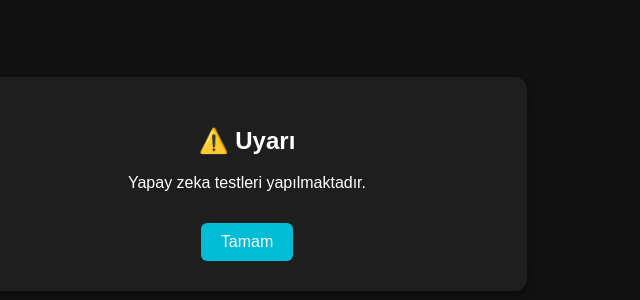
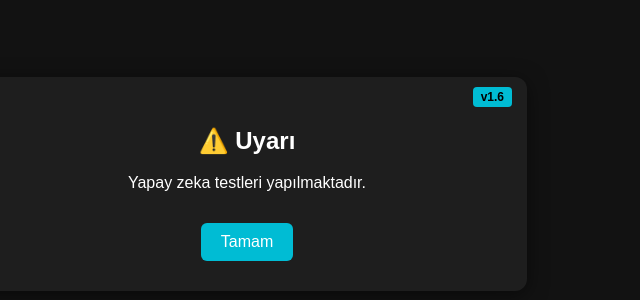
Before and after one commit to alicemil/alicemil.github.io, a plain HTML site: page index.html in a window 1280 px wide. Shown: the part 216-516 px from the top of the page, 393-1033 px from the left. Drawn offline with Linux system fonts and the light colour scheme.

Commit message:
Update index.html

```diff
--- a/index.html
+++ b/index.html
@@ -6,7 +6,8 @@
     <title>123456group-a | Yapay Zeka Test Ekranı</title>
     <style>
         body { font-family: Arial, sans-serif; background: #121212; color: #fff; margin: 0; padding: 0; display: flex; justify-content: center; align-items: center; height: 100vh; }
-        .card { background: #1e1e1e; padding: 30px; border-radius: 12px; box-shadow: 0 4px 20px rgba(0,0,0,0.5); width: 100%; max-width: 500px; text-align: center; }
+        .card { background: #1e1e1e; padding: 30px; border-radius: 12px; box-shadow: 0 4px 20px rgba(0,0,0,0.5); width: 100%; max-width: 500px; text-align: center; position: relative; }
+        .version-badge { position: absolute; top: 10px; right: 15px; background: #00bcd4; color: #000; font-size: 12px; font-weight: bold; padding: 3px 8px; border-radius: 4px; }
         button { background: #00bcd4; color: white; border: none; padding: 10px 20px; font-size: 16px; border-radius: 6px; cursor: pointer; margin-top: 15px; }
         button:hover { background: #0097a7; }
         input { padding: 10px; width: 80%; border-radius: 6px; border: 1px solid #333; background: #2a2a2a; color: white; margin-top: 10px; }
@@ -19,6 +20,7 @@
 
     <!-- 1. Aşama: Test Uyarısı Ekranı -->
     <div id="warning-screen" class="card">
+        <span class="version-badge">v1.6</span>
         <h2>⚠️ Uyarı</h2>
         <p>Yapay zeka testleri yapılmaktadır.</p>
         <button onclick="showPasswordScreen()">Tamam</button>
@@ -26,6 +28,7 @@
 
     <!-- 2. Aşama: Şifre Giriş Ekranı -->
     <div id="password-screen" class="card hidden">
+        <span class="version-badge">v1.6</span>
         <h2>🔒 Güvenlik Doğrulaması</h2>
         <p>Lütfen erişim şifresini girin:</p>
         <input type="password" id="password-input" placeholder="Şifre" onkeypress="handlePasswordKey(event)">
@@ -36,6 +39,7 @@
 
     <!-- 3. Aşama: Yapay Zeka Sohbet Ekranı -->
     <div id="chat-screen" class="card hidden" style="max-width: 600px;">
+        <span class="version-badge">v1.6</span>
         <h3>123456group-a AI Asistan</h3>
         <div id="chat-box"></div>
         <div style="display: flex; gap: 10px;">
@@ -92,8 +96,7 @@
             chatBox.scrollTop = chatBox.scrollHeight;
 
             try {
-                // AI Studio'nun önerdiği güncel curl yapısına tam uyumlu endpoint
-                const response = await fetch(`https://generativelanguage.googleapis.com/v1beta/models/gemini-flash-latest:generateContent?key=${API_KEY}`, {
+                const response = await fetch(`https://generativelanguage.googleapis.com/v1beta/models/gemini-2.5-flash:generateContent?key=${API_KEY}`, {
                     method: "POST",
                     headers: { "Content-Type": "application/json" },
                     body: JSON.stringify({
@@ -108,7 +111,7 @@
                     chatBox.innerHTML += `<div style="margin-bottom:8px; color:#00bcd4;"><b>AI:</b> ${aiReply}</div>`;
                 } else {
                     console.error("API Yanıtı:", data);
-                    chatBox.innerHTML += `<div style="margin-bottom:8px; color:#ff5252;"><b>Sistem:</b> API'den geçerli yanıt alınamadı.</div>`;
+                    chatBox.innerHTML += `<div style="margin-bottom:8px; color:#ff5252;"><b>Sistem:</b> API yanıtı alınamadı.</div>`;
                 }
 
                 chatBox.scrollTop = chatBox.scrollHeight;
```
